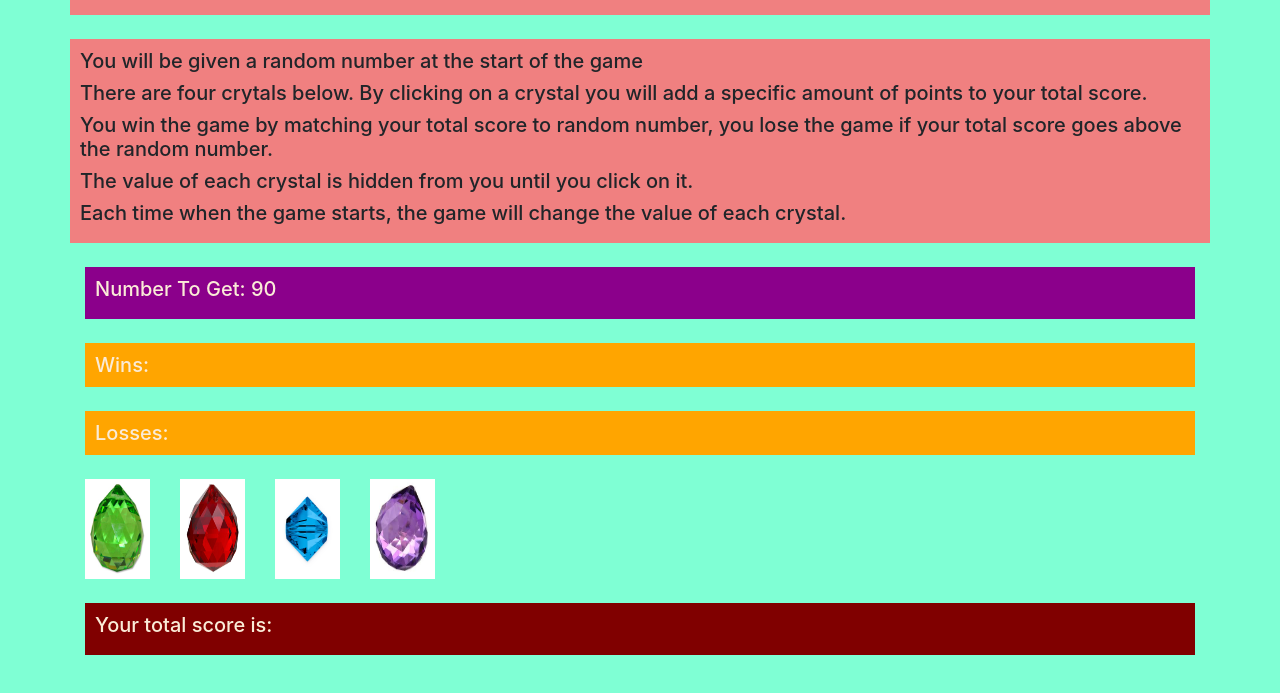
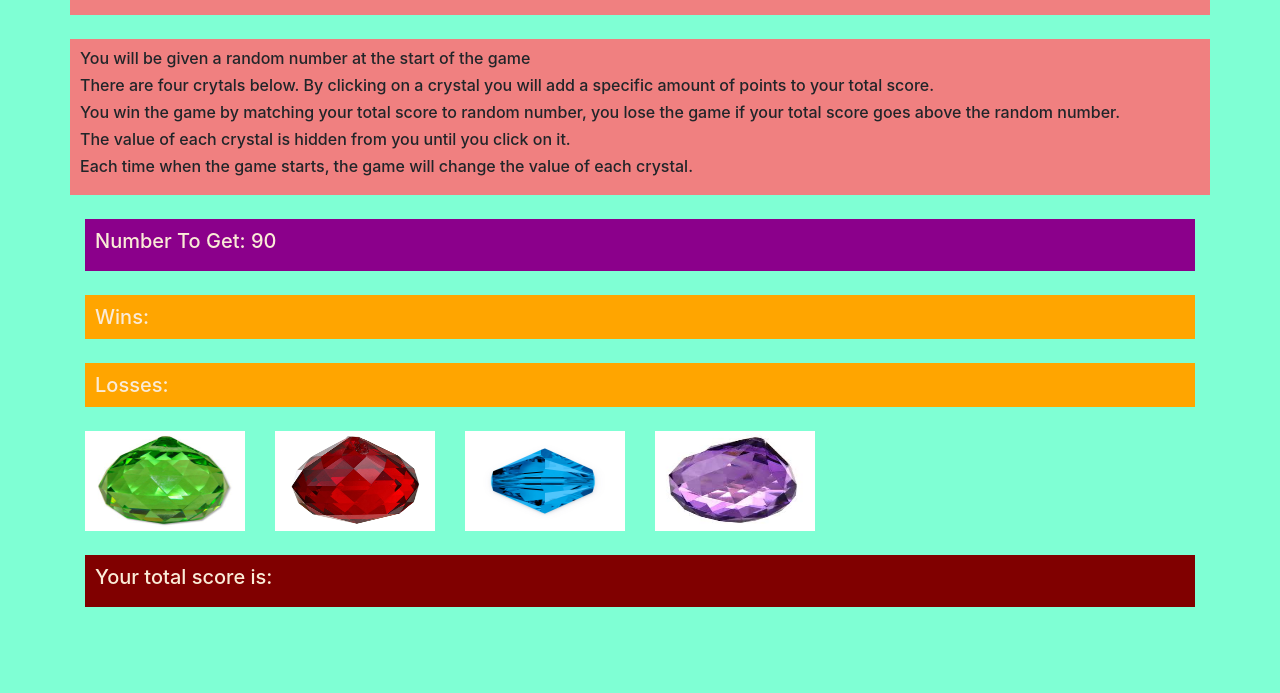
Before and after one commit to Abhishu7/unit-4-game, a plain HTML site: page index.html in a window 1280 px wide. Shown: the part 47-740 px from the top of the page. Drawn offline with nearby package versions, Linux system fonts and the light colour scheme.

Commit message:
tried to adjust crystal image styling

```diff
--- a/index.html
+++ b/index.html
@@ -8,7 +8,7 @@
     <title>Crystal Collector</title>
     <script src="https://cdnjs.cloudflare.com/ajax/libs/jquery/3.2.1/jquery.min.js"></script>
     <link rel="stylesheet" href="https://maxcdn.bootstrapcdn.com/bootstrap/4.0.0/css/bootstrap.min.css">
-    <link rel="stylesheet" type="text/css" media="screen" href="assets\css\style.css">
+    <link rel="stylesheet" type="text/css" media="screen" href="assets/css/style.css">
 </head>
 
 <body>
@@ -19,13 +19,13 @@
     <br>
 
     <div class="container" id="instructions">
-        <h5>You will be given a random number at the start of the game</h5>
-        <h5>There are four crytals below. By clicking on a crystal you will add a specific amount of points to your
-            total score.</h5>
-        <h5>You win the game by matching your total score to random number, you lose the game if your total score goes
-            above the random number.</h5>
-        <h5>The value of each crystal is hidden from you until you click on it.</h5>
-        <h5>Each time when the game starts, the game will change the value of each crystal.</h5>
+        <h6>You will be given a random number at the start of the game</h6>
+        <h6>There are four crytals below. By clicking on a crystal you will add a specific amount of points to your
+            total score.</h6>
+        <h6>You win the game by matching your total score to random number, you lose the game if your total score goes
+            above the random number.</h6>
+        <h6>The value of each crystal is hidden from you until you click on it.</h6>
+        <h6>Each time when the game starts, the game will change the value of each crystal.</h6>
     </div>
 
     <br>
@@ -52,14 +52,14 @@
         <br>
 
         <div class="row">
-            <input type="image" class=" col-1 button one" style="height: 100px; width: 50px;"
-                src="assets\images\greencrystal.jpg"></input>
-            <input type="image" class=" col-1 button two" style="height: 100px; width: 50px;"
-                src="assets\images\redcrystal.jpg"></input>
-            <input type="image" class=" col-1 button three" style="height: 100px; width: 50px;"
-                src="assets\images\bluecrystal.jpg"></input>
-            <input type="image" class=" col-1 button four" style="height: 100px; width: 50px;"
-                src="assets\images\purplecrystal.jpg"></input>
+            <input type="image" class=" col-2 button one" style="height: 100px; width: 50px;"
+                src="assets/images/greencrystal.jpg"></input>
+            <input type="image" class=" col-2 button two" style="height: 100px; width: 50px;"
+                src="assets/images/redcrystal.jpg"></input>
+            <input type="image" class=" col-2 button three" style="height: 100px; width: 50px;"
+                src="assets/images/bluecrystal.jpg"></input>
+            <input type="image" class=" col-2 button four" style="height: 100px; width: 50px;"
+                src="assets/images/purplecrystal.jpg"></input>
         </div>
 
         <br>
```
